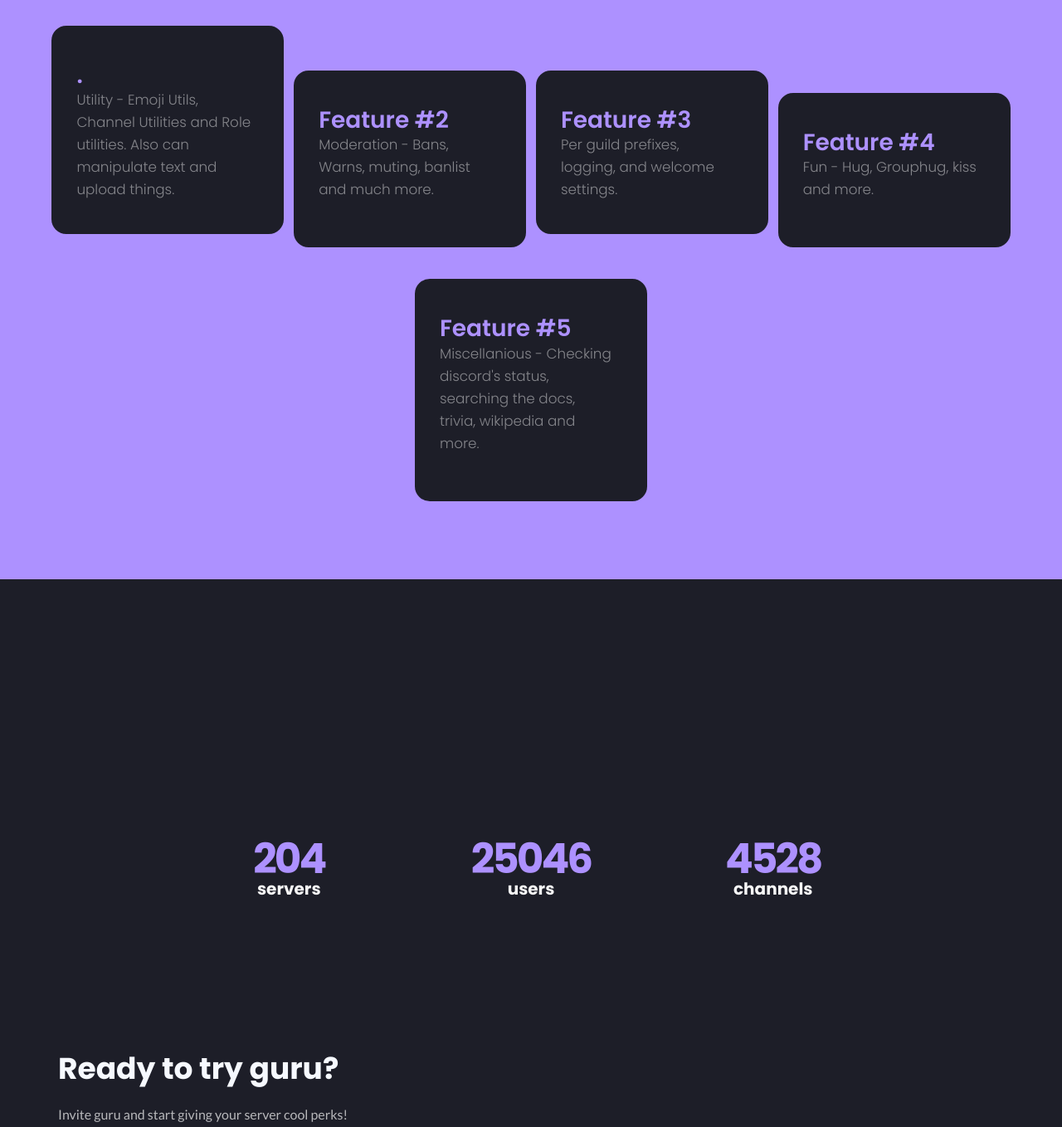
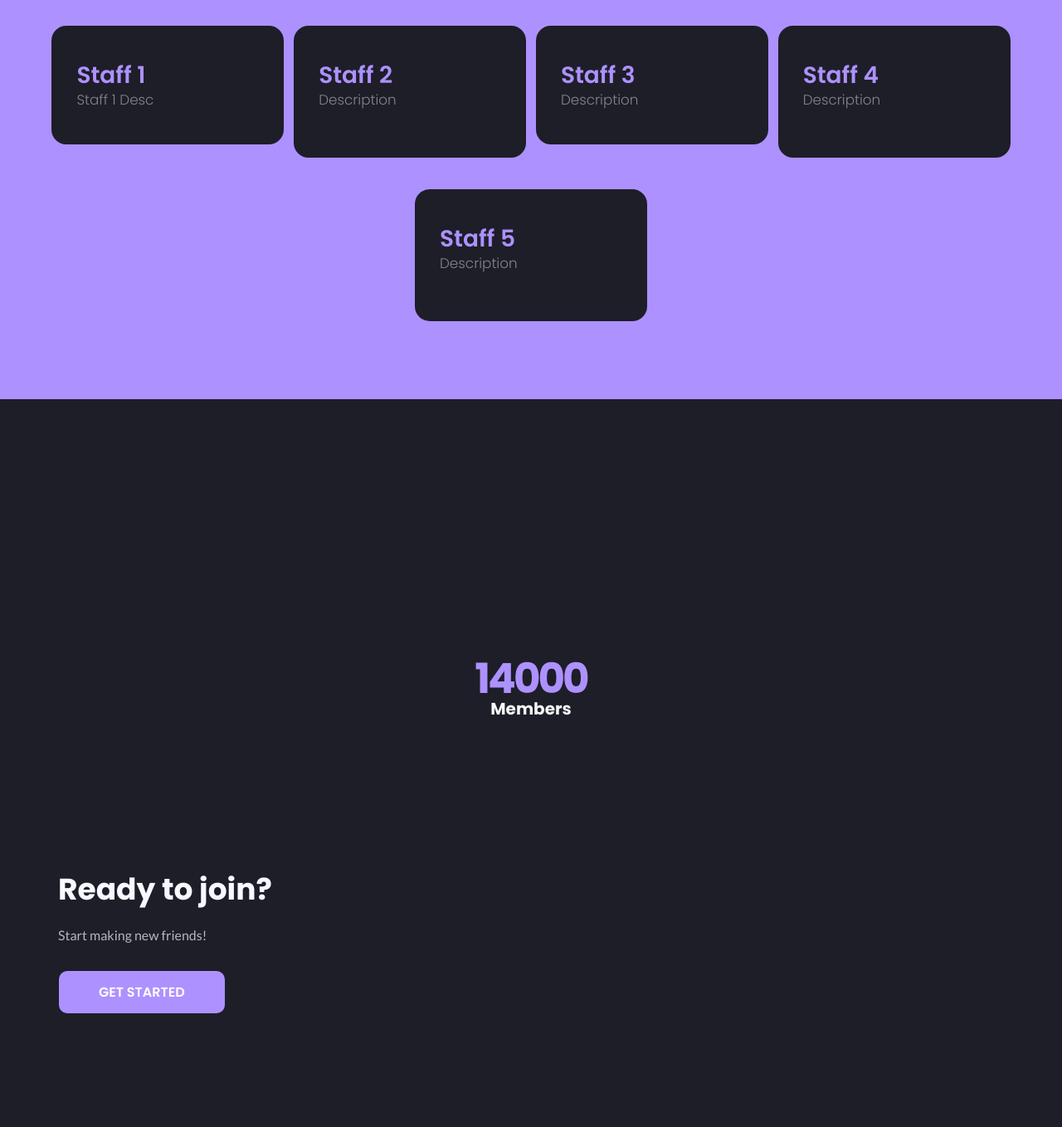
Before and after one commit to cparthiv/alpha-lounge, a plain HTML site: page index.html in a window 1280 px wide. Shown: the part 995-2353 px from the top of the page at 83% size. Drawn offline with nearby package versions, Linux system fonts and the light colour scheme.

Commit message:
Update index.html

```diff
--- a/index.html
+++ b/index.html
@@ -9,7 +9,7 @@
     <link href="https://fonts.googleapis.com/css?family=Poppins:300,400,600,700,800,900&display=swap" rel="stylesheet">
     <link href="https://fonts.googleapis.com/css?family=Montserrat:400,600,700,800,900&display=swap" rel="stylesheet">
     <link href="https://fonts.googleapis.com/css?family=Lato:300,400,600,700,800,900&display=swap" rel="stylesheet">
-    <title>Guru</title>
+    <title>Medium Cafe</title>
 </head>
 <body>
 <nav class="navbar navbar-expand-lg bg-transparent">
@@ -32,7 +32,7 @@
 <div class="heading">
     <h1 class="display-5 title">Medium Cafe</h1>
     <p class="subtitle">Medium Cafe is a fast-growing & active chatting server with thousands of members from all around the world. We're the best place on Discord to come and meet new friendly people! We have lots of exclusive server-features that have been developed purely for us! VC Ranking system (VC levels). 24/7 Active VCs with tons of music options! Lots of community events & giveaways! 500 Amazing Emojis! Welcoming community with lots of relaxed members to talk to. Officially partnered with the Crunchyroll Discord Server!</p>
-    <a class="btn btn-primary btn-lg" href="https://dsc.gg/guru" target="_blank" role="button">Get started</a>
+    <a class="btn btn-primary btn-lg" href="https://discord.gg/ncr" target="_blank" role="button">Invite</a>
     <br /><br /><br /><br /><br /><br />
 </div>
 <div class="features">
@@ -41,32 +41,32 @@
     <div class="cards">
         <div class="card" style="width: 18rem;">
         <div class="card-body">
-            <h5 class="card-title">.</h5>
-            <p class="card-text">Utility - Emoji Utils, Channel Utilities and Role utilities. Also can manipulate text and upload things.</p>
+            <h5 class="card-title">Staff 1</h5>
+            <p class="card-text">Staff 1 Desc</p>
         </div>
     </div>
         <div class="card" style="width: 18rem;">
             <div class="card-body">
-                <h5 class="card-title">Feature #2</h5>
-                <p class="card-text">Moderation - Bans, Warns, muting, banlist and much more.<p>
+                <h5 class="card-title">Staff 2</h5>
+                <p class="card-text">Description<p>
             </div>
         </div>
         <div class="card" style="width: 18rem;">
             <div class="card-body">
-                <h5 class="card-title">Feature #3</h5>
-                <p class="card-text">Per guild prefixes, logging, and welcome settings.</p>
+                <h5 class="card-title">Staff 3</h5>
+                <p class="card-text">Description</p>
             </div>
         </div>
         <div class="card" style="width: 18rem;">
             <div class="card-body">
-                <h5 class="card-title">Feature #4</h5>
-                <p class="card-text">Fun - Hug, Grouphug, kiss and more.<p>
+                <h5 class="card-title">Staff 4</h5>
+                <p class="card-text">Description<p>
             </div>
         </div>
         <div class="card" style="width: 18rem;">
             <div class="card-body">
-                <h5 class="card-title">Feature #5</h5>
-                <p class="card-text">Miscellanious - Checking discord's status, searching the docs, trivia, wikipedia and more.<p>
+                <h5 class="card-title">Staff 5</h5>
+                <p class="card-text">Description<p>
             </div>
         </div>
     </div>
@@ -75,20 +75,8 @@
     <div class="cards">
         <div class="card statistic" style="width: 18rem;">
             <div class="card-body">
-                <p class="card-title" style="font-size: 50px !important;line-height: 15px !important;letter-spacing: -0.06em !important;font-weight: bold !important;">204</h1>
-                <p style="font-weight: bold !important;font-size: 20px !important;">servers</p>
-            </div>
-        </div>
-        <div class="card statistic" style="width: 18rem;">
-            <div class="card-body">
-                <p class="card-title" style="font-size: 50px !important;line-height: 15px !important;letter-spacing: -0.06em !important;font-weight: bold !important;">25046</h1>
-                <p style="font-weight: bold !important;font-size: 20px !important;">users</p>
-            </div>
-        </div>
-        <div class="card statistic" style="width: 18rem;">
-            <div class="card-body">
-                <p class="card-title" style="font-size: 50px !important;line-height: 15px !important;letter-spacing: -0.06em !important;font-weight: bold !important;">4528</h1>
-                <p style="font-weight: bold !important;font-size: 20px !important;">channels</p>
+                <p class="card-title" style="font-size: 50px !important;line-height: 15px !important;letter-spacing: -0.06em !important;font-weight: bold !important;">14000</h1>
+                <p style="font-weight: bold !important;font-size: 20px !important;">Members</p>
             </div>
         </div>
     </div>
@@ -97,16 +85,15 @@
     <div class="start">
         <div class="card">
             <div class="card-body gs-card">
-                <div class="title">Ready to try guru?</div>
-                <div class="subtitle">Invite guru and start giving your server cool perks!</div>
+                <div class="title">Ready to join?</div>
+                <div class="subtitle">Start making new friends!</div>
                 <br />
-                <a class="btn btn-primary btn-lg" href="https://dsc.gg/guru" role="button">Get started</a>
+                <a class="btn btn-primary btn-lg" href="https://discord.gg/ncr" role="button">Get started</a>
             </div><br />
         </div>
     </div>
     <div class="footer">
         <div class="bot-footer">
-            <img src="assets/BotLogoWord.svg" width="150"><br />
             Copyright © AlphaDev - 2020
         </div><br/>
         <div class="nouridio">Design by <a href="https://dsc.bio/alphabeta"> AlphaDev</a></div>
```
